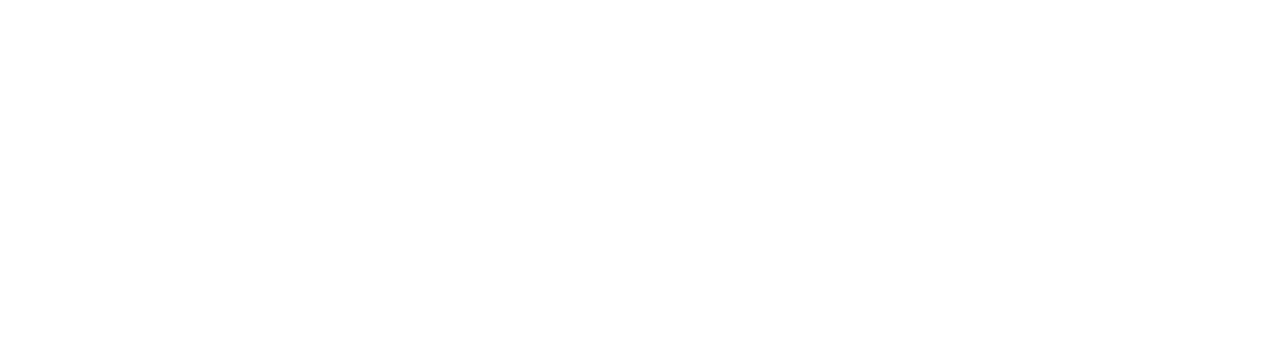
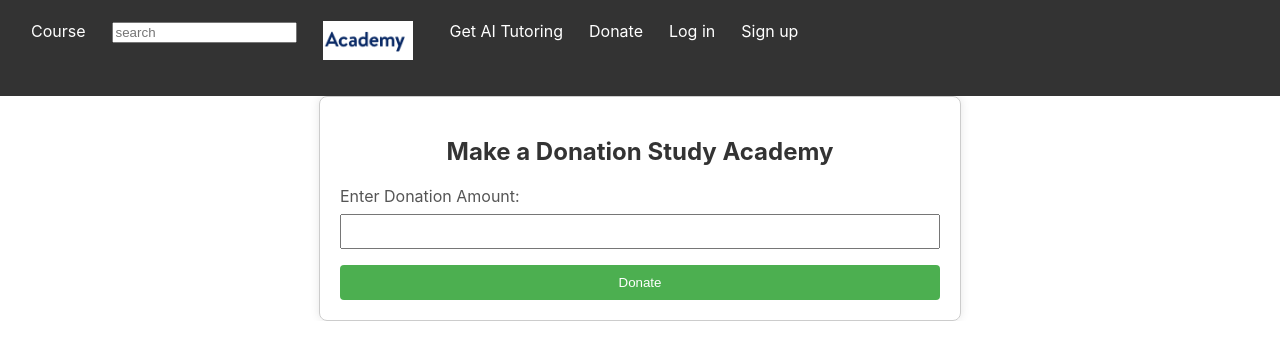
Before and after one commit to Rahul-Choubay/Study-Academy-Mern-Project, a React (Create React App) app: page /donation in a window 1280 px wide. Before the commit this address had no page. Shown: the top 360 px of the page. Built offline with nearby package versions, Linux system fonts and the light colour scheme.

Commit message:
changes-in-UI

```diff
--- a/src/Classepage.jsx
+++ b/src/Classepage.jsx
@@ -40,10 +40,10 @@ const Classepage = () => {
   return (
     <div style={{width:"98.5",overflowX:"hidden"}}>
         <Navbar />
-    <div>
+    <div style={{display:"flex",marginTop:"0.6rem", marginLeft:"0.8rem", width:"97vw", height:"auto", border:"1px solid black"}}>
       {selectedClass ? (
-        <div>
-          <h2>Class {classId} Details:</h2>
+        <div >
+          <h2 >Class {classId} Details:</h2>
 
           <div>
             <h2>List of Lectures:</h2>
@@ -51,9 +51,13 @@ const Classepage = () => {
               <ul>
                 {selectedClass.lectures.map((lecture) => (
                   <li key={lecture.id}>
-                    <div>
-                      <button onClick={() => handleOpenLecture(lecture.id)}>{lecture.title}</button>
-                      {openLectures.includes(lecture.id) && <p>{lecture.description}</p>}
+                    <div style={{display:"flex", flexDirection:"row", overflowX:"hidden",}}>
+                        <div style={{marginTop:'3rem'}}>
+                      <button onClick={() => handleOpenLecture(lecture.id)} style={{position:"absolute", left:"3rem", marginTop:"-2rem", width:"15vw", height:"6vh"}}>{lecture.title}</button>
+                      </div>
+                      <div>
+                      {openLectures.includes(lecture.id) && <p style={{position:"absolute", right:"10rem"}}>{lecture.description}</p>}
+                      </div>
                     </div>
                   </li>
                 ))}
--- a/src/Data.js
+++ b/src/Data.js
@@ -321,6 +321,7 @@ export const boardExamData = [
           { id: 34, title: 'Web Accessibility', description: 'Ensuring web content is accessible to all users, including those with disabilities.' },
           // Add more unique lectures for Web Designer
         ]
+
       },
     ],
   }
--- /dev/null
+++ b/src/DonationPage.js
@@ -0,0 +1,102 @@
+import React, { useState } from 'react';
+import styled from 'styled-components';
+import Navbar from './Navbar';
+const Wrapper = styled.div`
+  max-width: 600px;
+  margin: 0 auto;
+  padding: 20px;
+  border: 1px solid #ccc;
+  border-radius: 8px;
+  box-shadow: 0 0 10px rgba(0, 0, 0, 0.1);
+`;
+
+const Title = styled.h2`
+  text-align: center;
+  color: #333;
+`;
+
+const InputWrapper = styled.div`
+  margin-bottom: 16px;
+`;
+
+const InputLabel = styled.label`
+  display: block;
+  margin-bottom: 8px;
+  color: #555;
+`;
+
+const DonationInput = styled.input`
+  width: 100%;
+  padding: 8px;
+  box-sizing: border-box;
+`;
+
+const DonateButton = styled.button`
+  width: 100%;
+  padding: 10px;
+  background-color: #4caf50;
+  color: #fff;
+  border: none;
+  border-radius: 4px;
+  cursor: pointer;
+`;
+
+const DonationDisplay = styled.div`
+  margin-top: 20px;
+`;
+
+const DonationItem = styled.div`
+  margin-bottom: 8px;
+  padding: 10px;
+  background-color: #f9f9f9;
+  border: 1px solid #ddd;
+  border-radius: 4px;
+`;
+
+const DonationPage = () => {
+  const [donationAmount, setDonationAmount] = useState('');
+  const [donations, setDonations] = useState([]);
+
+  const handleDonate = () => {
+    if (donationAmount) {
+      // Add the donation to the list
+      const newDonation = parseFloat(donationAmount);
+      setDonations([...donations, newDonation]);
+
+      // Clear the input field
+      setDonationAmount('');
+
+      // Log the donation (for simulation purposes)
+      console.log(`Donating $${newDonation}`);
+    }
+  };
+
+  return (
+    <div style={{width:"98.5", overflow:"hidden"}}>
+    <Navbar />
+    <Wrapper>
+      <Title>Make a Donation Study Academy</Title>
+      <InputWrapper>
+        <InputLabel>Enter Donation Amount:</InputLabel>
+        <DonationInput
+          type="number"
+          value={donationAmount}
+          onChange={(e) => setDonationAmount(e.target.value)}
+        />
+      </InputWrapper>
+      <DonateButton onClick={handleDonate}>Donate</DonateButton>
+
+      {donations.length > 0 && (
+        <DonationDisplay>
+          <h3>Recent Donations:</h3>
+          {donations.map((amount, index) => (
+            <DonationItem key={index}>${amount.toFixed(2)}</DonationItem>
+          ))}
+        </DonationDisplay>
+      )}
+    </Wrapper>
+    </div>
+  );
+};
+
+export default DonationPage;
--- a/src/Homepage.jsx
+++ b/src/Homepage.jsx
@@ -1,5 +1,6 @@
 import React from "react";
 import styled from "styled-components";
+import { Link } from "react-router-dom";
 
 const Homepage = () => {
   return (
@@ -15,10 +16,10 @@ const Homepage = () => {
           <div >
             <h2>For every student, every classroom. Real results..</h2>
             <p>We’re a nonprofit with the mission to provide a free, world-class education for anyone, anywhere.</p>
-            <div className="btndiv">
-              <button>Student</button>
-              <button>Teacher</button>
-              <button>Parents</button> {/* Corrected spelling from 'Perents' to 'Parents' */}
+            <div className="btndiv" style={{display:"flex", flexDirection:"row"}}>
+            <div className="butt" style={{justifyContent:"center", textAlign:"center"}}><Link to="/signup" style={{color:"white" , textDecoration:"none" , textAlign:"center", alignItems:"center"}}  >Student</Link></div>
+            <div className="butt" style={{justifyContent:"center", textAlign:"center"}}><Link to="/signup" style={{color:"white" , textDecoration:"none"}}   >Teacher</Link></div>
+            <div className="butt" style={{justifyContent:"center", textAlign:"center"}}><Link to="/signup" style={{color:"white" , textDecoration:"none"}}   >Parents</Link> </div>  {/* Corrected spelling from 'Perents' to 'Parents' */}
             </div>
           </div>
           </div>
@@ -55,16 +56,21 @@ const Div = styled.div`
       .Contentdiv {
         width: 60%;
         padding-left: 20px;
-        button{
+        .btndiv{
+          width:100%;
+        .butt{
             background-color: #1865f2;
             border:none;
             width: 9vw;
             height:6.5vh;
-            color:white;
+
             border-radius:10px;
             margin-left:1rem;
-
+Link{
+  color:white;
+}
         }
+      }
       }
     }
   }
--- a/src/JoinPage.jsx
+++ b/src/JoinPage.jsx
@@ -1,13 +1,14 @@
 import React from 'react';
 import styled from 'styled-components';
+import { Link } from "react-router-dom";
 function JoinPage() {
   return (
     <Div>
     <div className="home-page">
       <h1>Join Study Academy today</h1>
-      <button>Student</button>
-              <button>Teacher</button>
-              <button>Parents</button>
+      <button><Link to="/signup" style={{color:"white" , textDecoration:"none" , textAlign:"center", alignItems:"center"}}  >Student</Link></button>
+              <button><Link to="/signup" style={{color:"white" , textDecoration:"none" , textAlign:"center", alignItems:"center"}}  >Teacher</Link></button>
+              <button><Link to="/signup" style={{color:"white" , textDecoration:"none" , textAlign:"center", alignItems:"center"}}  >Parents</Link></button>
       <a href="/signup" className="button">
         Give today <span className="amount">1999</span>
         <span className="so">・</span>
--- a/src/Learners.jsx
+++ b/src/Learners.jsx
@@ -1,6 +1,6 @@
 import React from 'react';
 import styled from 'styled-components';
-
+import { Link } from "react-router-dom";
 
 function Learners() {
   return (
@@ -9,7 +9,7 @@ function Learners() {
       <div className="content">
         <h1>LEARNERS AND STUDENTS</h1>
         <p>You can learn anything. Build a deep, solid understanding in math, science, grammar, history, SAT®, and more.</p>
-        <button >Learners, start here</button>
+        <button ><Link to="/signup" style={{color:"white" , textDecoration:"none" , textAlign:"center", alignItems:"center"}}  >Learners, start here</Link></button>
       </div>
       <div className="image-container">
         <img src="assets2.jpg" alt="Description" className="image" />
--- a/src/MyRoute.jsx
+++ b/src/MyRoute.jsx
@@ -8,6 +8,7 @@ import Login from './Login';
 import Classepage from './Classepage';
 import About from './About';
 import Openai from './Openai';
+import DonationPage from './DonationPage';
 
 const MyRoute = () => {
   return (
@@ -19,6 +20,7 @@ const MyRoute = () => {
       <Route path="/classpage/:classId" element={<Classepage />} />
       <Route path="/about" element={<About />} />
       <Route path="/openai" element={<Openai />} />
+      <Route path="/donation" element={<DonationPage />} />
     </Routes>
   );
 };
--- a/src/Navbar.jsx
+++ b/src/Navbar.jsx
@@ -52,7 +52,7 @@ const Navbar = () => {
             </Link>
           </li>
           <li className="StyledLi">
-            <Link className="StyledLink" to="/about">
+            <Link className="StyledLink" to="/donation">
               Donate
             </Link>
           </li>
--- a/src/Testimonial.js
+++ b/src/Testimonial.js
@@ -2,6 +2,7 @@ import React from 'react';
 import { Card, CardBody, CardTitle, CardText, Button } from 'reactstrap';
 import { MdStar, MdStarBorder } from 'react-icons/md';
 import styled from 'styled-components';
+import { Link } from "react-router-dom";
 
 const Testimonial = () => {
  return (
@@ -29,7 +30,7 @@ const Testimonial = () => {
         <CardText tag="h6">
        Rahul Chaubey
         </CardText>
-        <Button color="primary" style={{ width:"14vw", height:"6vh", borderRadius:"10px", backgroundColor:"#1865f2", color:"white"}}>Teachers, start here</Button>
+        <Button color="primary" style={{ width:"14vw", height:"6vh", borderRadius:"10px", backgroundColor:"#1865f2", color:"white"}}><Link to="/signup" style={{color:"white" , textDecoration:"none" , textAlign:"center", alignItems:"center"}}  >Teachers, start here</Link></Button>
       </CardBody>
       </div>
       </div>
```
